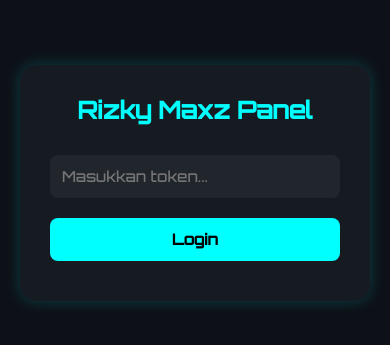
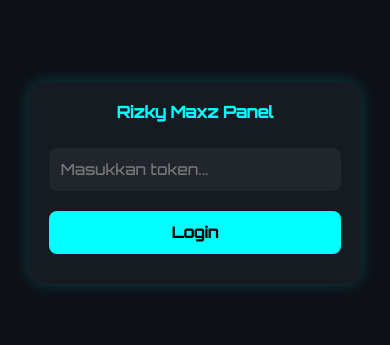
Before and after one commit to RizMax001/anj, a plain HTML site: page index.html in a window 390 px wide. Shown: the part 239-584 px from the top of the page. Drawn offline with Linux system fonts and the light colour scheme.

Commit message:
Update index.html

```diff
--- a/index.html
+++ b/index.html
@@ -2,7 +2,8 @@
 <html lang="id">
 <head>
   <meta charset="UTF-8">
-  <title>Rizky ACODA - Panel WA</title>
+  <meta name="viewport" content="width=device-width, initial-scale=1.0">
+  <title>Rizky MAXZ - Panel WA</title>
   <link href="https://fonts.googleapis.com/css2?family=Orbitron:wght@500&display=swap" rel="stylesheet">
   <style>
     * {
@@ -10,6 +11,7 @@
       box-sizing: border-box;
       font-family: 'Orbitron', sans-serif;
     }
+
     body {
       background: #0d1117;
       color: #f0f0f0;
@@ -20,19 +22,23 @@
       min-height: 100vh;
       padding: 20px;
     }
+
     .panel {
       background: #161b22;
       border-radius: 16px;
-      padding: 30px;
+      padding: 24px;
       width: 100%;
-      max-width: 500px;
+      max-width: 420px;
       box-shadow: 0 0 15px #00ffff33;
     }
+
     h2, h3 {
       text-align: center;
-      margin-bottom: 20px;
+      margin-bottom: 16px;
       color: #00ffff;
+      font-size: 1.2rem;
     }
+
     input, select, button {
       width: 100%;
       padding: 12px;
@@ -41,8 +47,9 @@
       border-radius: 8px;
       background: #21262d;
       color: white;
-      font-size: 15px;
+      font-size: 0.95rem;
     }
+
     button {
       background: #00ffff;
       color: black;
@@ -50,12 +57,15 @@
       cursor: pointer;
       transition: 0.3s;
     }
+
     button:hover {
       background: #00d0d0;
     }
+
     .hidden {
       display: none;
     }
+
     pre {
       background: #0d1117;
       padding: 15px;
@@ -64,26 +74,41 @@
       word-wrap: break-word;
       border: 1px solid #00ffff33;
       margin-top: 10px;
+      font-size: 0.9rem;
     }
+
     #methodDesc {
       margin-top: 10px;
-      font-size: 14px;
+      font-size: 0.85rem;
       color: #ccc;
       background: #1e2229;
       padding: 10px;
       border-radius: 8px;
       border-left: 4px solid #00ffff;
     }
+
     ul {
       margin-top: 10px;
       list-style: none;
       padding-left: 0;
     }
+
     ul li {
       background: #1f2733;
       padding: 8px 12px;
       border-radius: 6px;
       margin-bottom: 6px;
+      font-size: 0.9rem;
+    }
+
+    @media screen and (max-width: 480px) {
+      .panel {
+        padding: 20px;
+        max-width: 95%;
+      }
+      h2, h3 {
+        font-size: 1rem;
+      }
     }
   </style>
 </head>
@@ -99,7 +124,7 @@
   <h2 id="welcomeText">Selamat Datang</h2>
 
   <div id="tutorialSection">
-    <h3>Sanbutan</h3>
+    <h3>Sambutan</h3>
     <div id="tutorialContent">Memuat...</div>
   </div>
 
```
